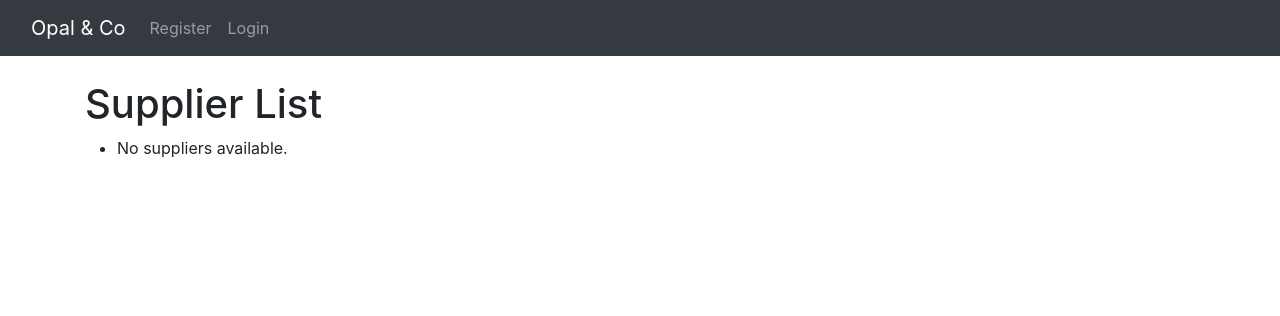
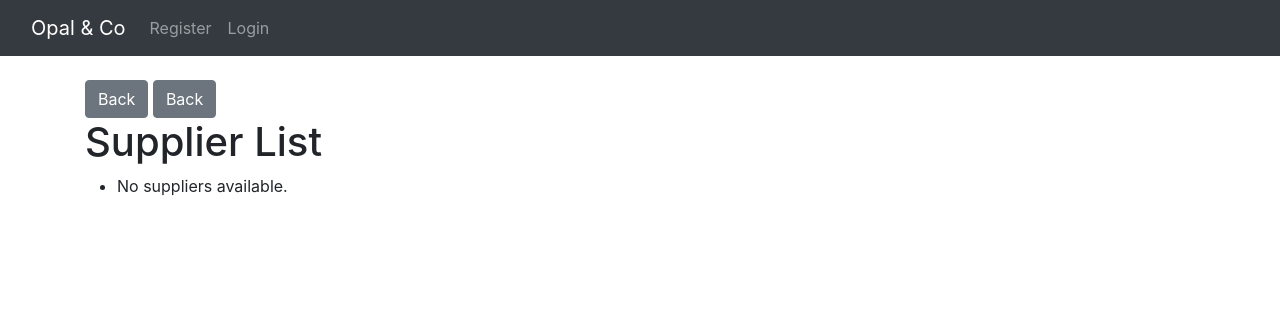
Before and after one commit to opalcousa/Django-CRM, a Django app: page /inventory/suppliers/ in a window 1280 px wide. Shown: the top 316 px of the page. Run offline with Django 4.2, Linux system fonts and the light colour scheme; data that the repository does not hold is empty; some libraries are stand-ins or nearby versions.

Commit message:
Added a "Back" button to the HTML templates.

```diff
--- a/inventory/templates/inventory/product_detail.html
+++ b/inventory/templates/inventory/product_detail.html
@@ -3,6 +3,7 @@
 <!DOCTYPE html>
 <html>
 <head>
+    <a href="{% url 'inventory:inventory_home' %}" class="btn btn-secondary">Back</a>
     <title>Product Detail</title>
     <!-- Bootstrap CSS -->
     <link rel="stylesheet" href="https://stackpath.bootstrapcdn.com/bootstrap/4.3.1/css/bootstrap.min.css">
--- a/inventory/templates/inventory/product_list.html
+++ b/inventory/templates/inventory/product_list.html
@@ -3,12 +3,12 @@
 <!DOCTYPE html>
 <html>
 <head>
+    <a href="{% url 'inventory:inventory_home' %}" class="btn btn-secondary">Back</a>
     <title>Product List</title>
     <!-- Bootstrap CSS -->
     <link rel="stylesheet" href="https://stackpath.bootstrapcdn.com/bootstrap/4.3.1/css/bootstrap.min.css">
 </head>
 <body>
-    <a href="{% url 'inventory:inventory_home' %}" class="btn btn-secondary">Back</a>
     <h1>Product List</h1>
     <ul>
     {% for product in object_list %}
--- a/inventory/templates/inventory/purchase_order_form.html
+++ b/inventory/templates/inventory/purchase_order_form.html
@@ -1,5 +1,6 @@
 {% extends "base.html" %}
 {% block content %}
+<a href="{% url 'inventory:inventory_home' %}" class="btn btn-secondary">Back</a>
 <form method="post" class="form-horizontal">
     {% csrf_token %}
     {{ form.as_p }}
--- a/inventory/templates/inventory/purchaseorder_detail.html
+++ b/inventory/templates/inventory/purchaseorder_detail.html
@@ -7,6 +7,7 @@
     <!-- Bootstrap CSS -->
     <link rel="stylesheet" href="https://stackpath.bootstrapcdn.com/bootstrap/4.3.1/css/bootstrap.min.css">
 </head>
+<a href="{% url 'inventory:inventory_home' %}" class="btn btn-secondary">Back</a>
 <body>
     <h1>{{ object.product.name }}</h1>
     <p>Supplier: {{ object.supplier.name }}</p>
--- a/inventory/templates/inventory/purchaseorder_list.html
+++ b/inventory/templates/inventory/purchaseorder_list.html
@@ -8,6 +8,7 @@
     <link rel="stylesheet" href="https://stackpath.bootstrapcdn.com/bootstrap/4.3.1/css/bootstrap.min.css">
 </head>
 <body>
+    <a href="{% url 'inventory:inventory_home' %}" class="btn btn-secondary">Back</a>
     <h1>Purchase Order List</h1>
     <ul>
     {% for purchase_order in object_list %}
--- a/inventory/templates/inventory/salesorder_list.html
+++ b/inventory/templates/inventory/salesorder_list.html
@@ -8,6 +8,7 @@
     <link rel="stylesheet" href="https://stackpath.bootstrapcdn.com/bootstrap/4.3.1/css/bootstrap.min.css">
 </head>
 <body>
+    <a href="{% url 'inventory:inventory_home' %}" class="btn btn-secondary">Back</a>
     <h1>Sales Order List</h1>
     <ul>
     {% for sales_order in object_list %}
--- a/inventory/templates/inventory/stock_list.html
+++ b/inventory/templates/inventory/stock_list.html
@@ -8,6 +8,7 @@
     <link rel="stylesheet" href="https://stackpath.bootstrapcdn.com/bootstrap/4.3.1/css/bootstrap.min.css">
 </head>
 <body>
+    <a href="{% url 'inventory:inventory_home' %}" class="btn btn-secondary">Back</a>
     <h1>Stock List</h1>
     <ul>
     {% for stock in object_list %}
--- a/inventory/templates/inventory/supplier_list.html
+++ b/inventory/templates/inventory/supplier_list.html
@@ -3,11 +3,13 @@
 <!DOCTYPE html>
 <html>
 <head>
+    <a href="{% url 'inventory:inventory_home' %}" class="btn btn-secondary">Back</a>
     <title>Supplier List</title>
     <!-- Bootstrap CSS -->
     <link rel="stylesheet" href="https://stackpath.bootstrapcdn.com/bootstrap/4.3.1/css/bootstrap.min.css">
 </head>
 <body>
+    <a href="{% url 'inventory:inventory_home' %}" class="btn btn-secondary">Back</a>
     <h1>Supplier List</h1>
     <ul>
     {% for supplier in object_list %}
```
